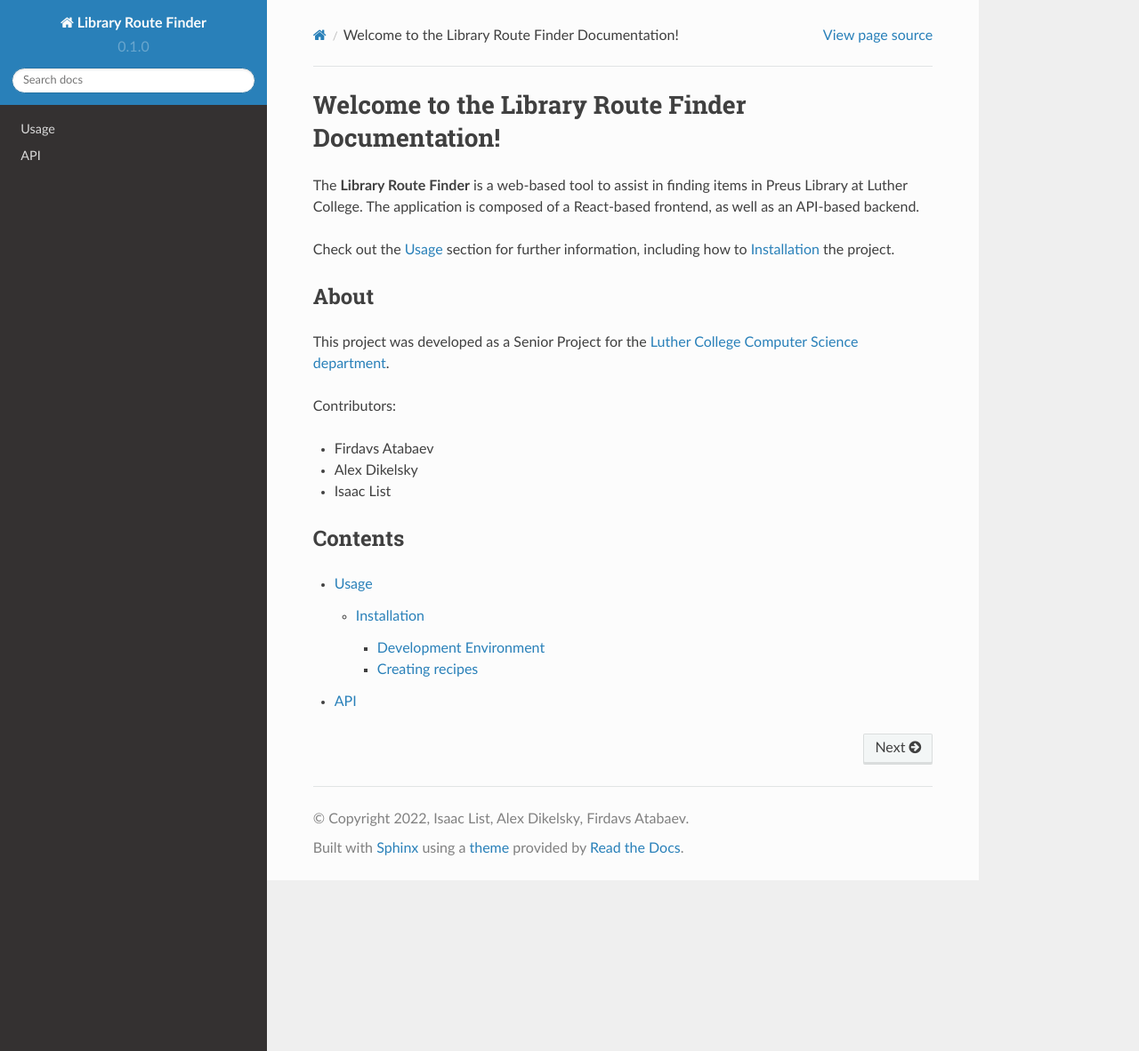
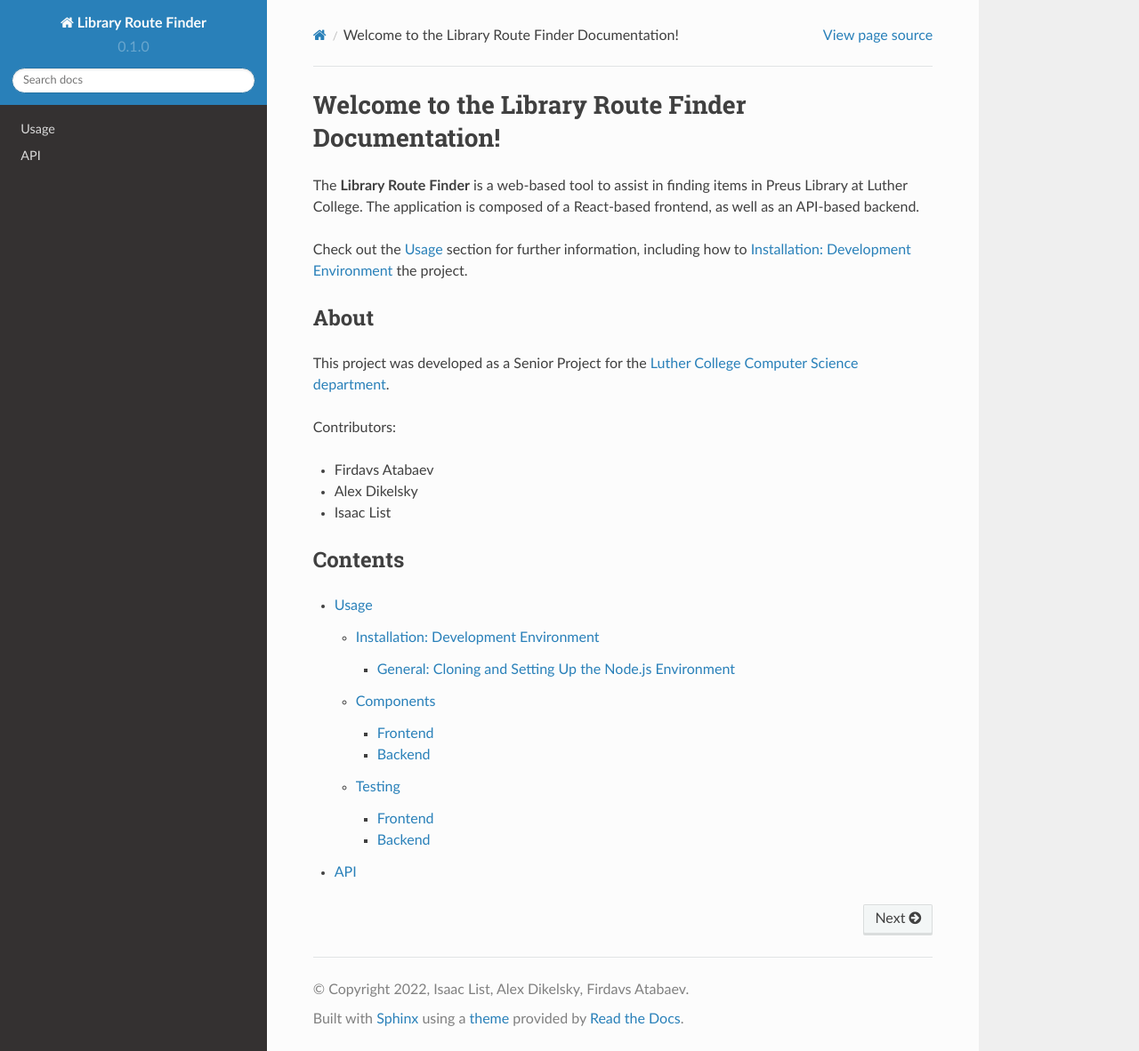
Before and after one commit to Route-finder/documentation, a Sphinx documentation site: the page built from docs/source/index.rst, in a window 1280 px wide and 1182 px high. Shown: the whole window at 89% size. Built offline with Sphinx 7.4.7 and the Read the Docs theme 2.0.0, drawn with Linux system fonts in a browser that asks for light colours; some of the changed lines change nothing that is shown.

Commit message:
add more technical docs

```diff
--- a/docs/source/usage.rst
+++ b/docs/source/usage.rst
@@ -4,29 +4,27 @@
 
 .. _installation:
 
-Installation
-============
-
-Development Environment
------------------------
+Installation: Development Environment
+=====================================
 
 The development environment and setup for each component is described in reasonable
 detail in the relevant repository’s README file.  The documentation is reproduced below:
 
-**General: Cloning and Setting Up the Node.js Environment**
+General: Cloning and Setting Up the Node.js Environment
+-------------------------------------------------------
 
 Both the Frontend and Backend utilize Node.js as a platform, the latter also using React
 as its primary framework. The process for cloning the repository and installing Node
 dependencies is the same between both components:
 
-*Cloning the Project:*
+**Cloning the Project:**
 
 To contribute to the project, it is expected that you first create a fork of the relevant
 repository, clone that repository, perform your work, and use the Pull Request mechanism
 to contribute to the main repository. Github has easy-to-follow documentation on this
 process available `here: <https://docs.github.com/en/get-started/quickstart/contributing-to-projects>`_.
 
-*Installing Node dependencies*
+**Installing Node dependencies**
 
 To run the project component(s) locally on your machine, you must first install the
 NPM packages upon which the component(s) depend. This must be done for each component
@@ -37,22 +35,42 @@
 
 To run the project locally, enter ``npm start``.
 
-Creating recipes
-----------------
+.. _components:
 
-To retrieve a list of random ingredients,
-you can use the ``lumache.get_random_ingredients()`` function:
+Components
+==========
 
-.. autofunction:: lumache.get_random_ingredients
+Frontend
+--------
+The Frontend utilizes React as its main framework, and as such must be built before
+deployment.  This build may be performed by running npm build in the project’s root
+directory. This will produce a ``/build`` directory from which Netlify deploys. This
+directory contains the transpiled JavaScript, HTML, and CSS which is created from
+the main project code.
 
-The ``kind`` parameter should be either ``"meat"``, ``"fish"``,
-or ``"veggies"``. Otherwise, :py:func:`lumache.get_random_ingredients`
-will raise an exception.
+Backend
+-------
+The Backend uses Express.js as its main framework, and unlike the Frontend, does not
+need to be “compiled” in the same sense before deployment.  However, the main “App”
+component is written in TypeScript, which does need to be compiled before deployment.
+This process is completed automatically when the npm start script is evoked,a process
+which is also completed by Heroku when the project is deployed.
 
-.. autoexception:: lumache.InvalidKindError
+.. _testing:
 
-For example:
+Testing
+=======
 
->>> import lumache
->>> lumache.get_random_ingredients()
-['shells', 'gorgonzola', 'parsley']
+Frontend
+--------
+Once testing is implemented later in the semester, a script will be defined which
+can then be invoked with ``npm test``.
+
+Backend
+-------
+The testing script for the backend is defined in the package.json file as being invoked
+by npm test. This runs the test file defined at ``/test/test.js``. This file uses the
+`Mocha testing library <https://mochajs.org>`_ to test the backend's routes and return
+values. This script is run each time a pull request is merged into the main repository.
+
+The Backend's API is tested using a set of `Postman <https://www.postman.com/>`_ tests.
```
